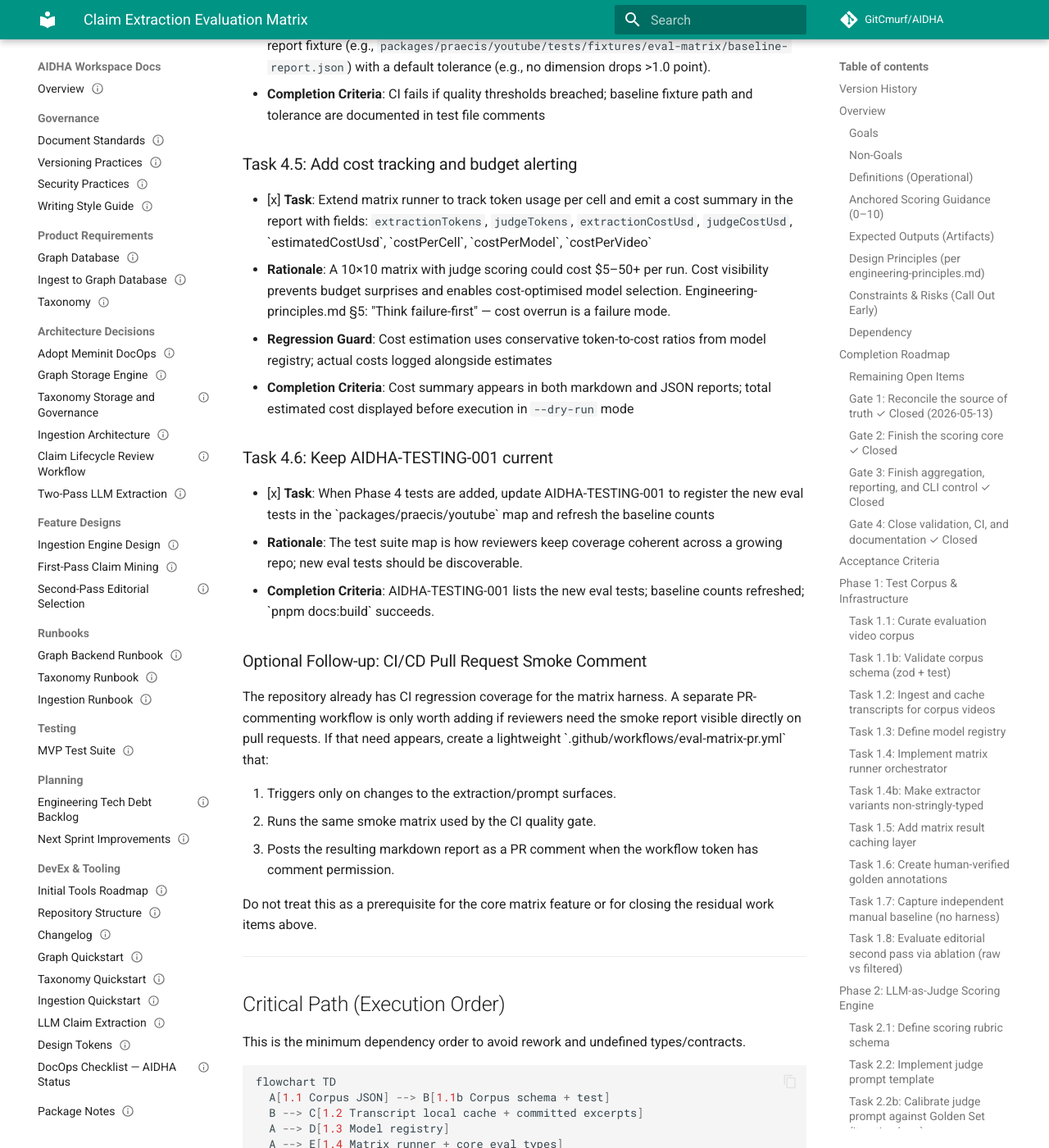
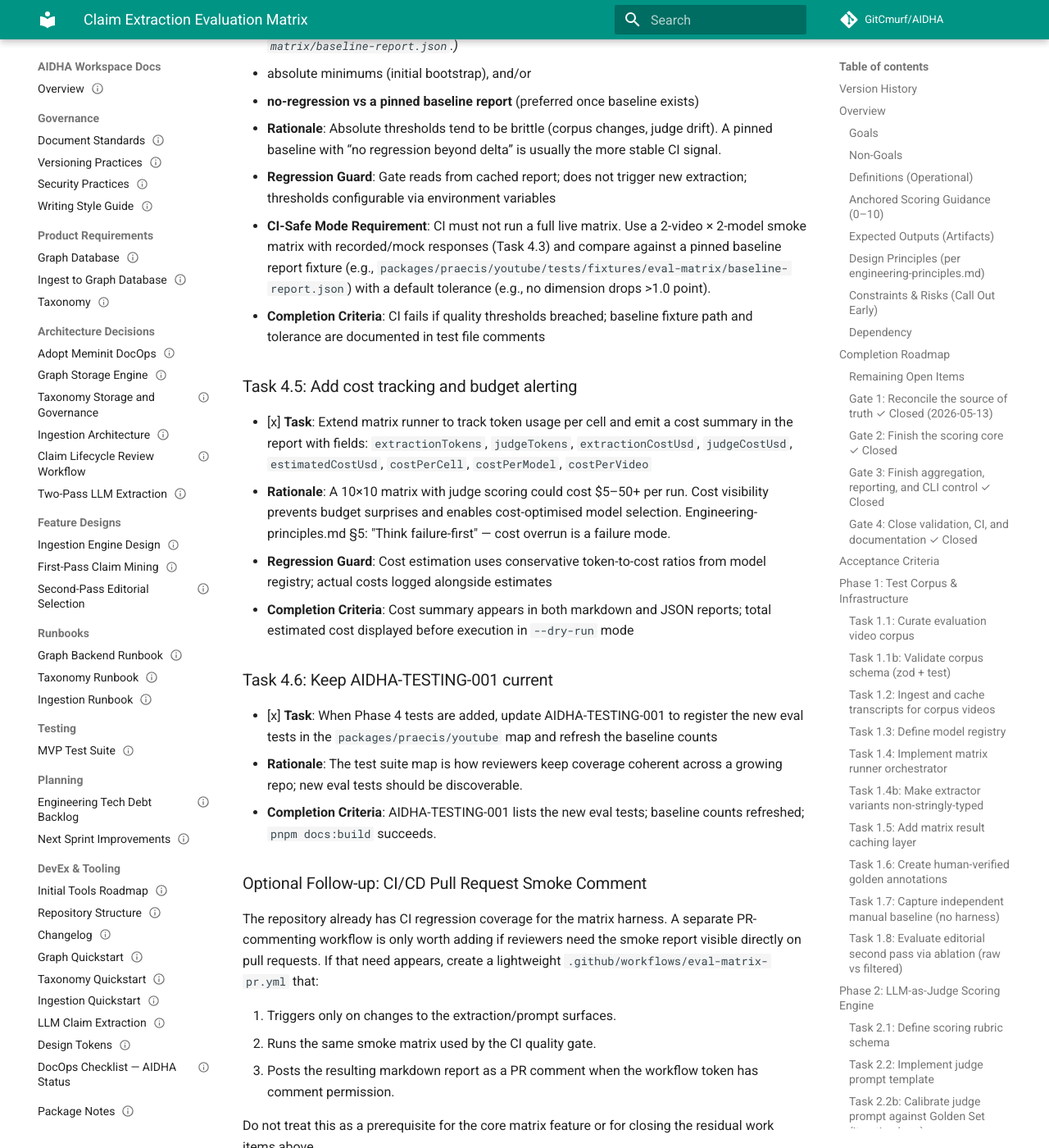
Before and after one commit to GitCmurf/AIDHA, an MkDocs documentation site: the page built from docs/05-planning/tasks/task-004-claim-extraction-evaluation-matrix.md, in a window 1280 px wide and 1400 px high, scrolled down 24850 px. Shown: the whole window at 82% size. Built offline with MkDocs 1.6.1 and Material for MkDocs 9.7.7, drawn with Linux system fonts in a browser that asks for light colours; comment, search, counter and statistics services are not loaded; the version menu is left out; some of the changed text lies outside the part shown.

Commit message:
docs: fix task plan markdown and versions

```diff
--- a/docs/01-indices/catalog.json
+++ b/docs/01-indices/catalog.json
@@ -704,7 +704,7 @@
       "document_id": "AIDHA-TASK-004",
       "owner": "Ingestion Engineering Lead",
       "status": "Approved",
-      "version": "0.9",
+      "version": "1.0",
       "last_updated": "2026-05-13",
       "title": "Claim Extraction Evaluation Matrix",
       "type": "TASK",
@@ -824,7 +824,7 @@
       "document_id": "AIDHA-TASK-002",
       "owner": "Product",
       "status": "Approved",
-      "version": "0.4",
+      "version": "0.5",
       "last_updated": "2026-05-13",
       "title": "MVP Vertical Slice Completion Task List",
       "type": "TASK",
--- a/docs/05-planning/tasks/task-004-claim-extraction-evaluation-matrix.md
+++ b/docs/05-planning/tasks/task-004-claim-extraction-evaluation-matrix.md
@@ -35,6 +35,7 @@
 | 0.7     | 2026-05-13 | AI-assisted | Add a concrete completion roadmap for the remaining matrix workstream and closeout order. | — | Draft | AIDHA-TASK-003 |
 | 0.8     | 2026-05-13 | AI-assisted | Reconcile implementation state with task checklist: mark shipped tasks resolved, correct model registry spec and model candidates, fix internal ScoreDimension duplication, add implementation-evolved notices at stale type specs, update Completion Roadmap to reflect gate completion and list remaining open items. | — | Approved | AIDHA-EVAL-TASK-004 |
 | 0.9     | 2026-05-13 | AI-assisted | Clarify that the core matrix harness is already implemented, reframe remaining work as evidence artifacts, and move PR-comment workflow to optional follow-up. | — | Approved | AIDHA-EVAL-TASK-004 |
+| 1.0     | 2026-05-14 | AI-assisted | Fix Markdown code-span escapes, remove the optional PR workflow from the critical path diagram, and align the remaining open-item wording with the current repo state. | — | Approved | AIDHA-EVAL-TASK-004 |
 
 ## Overview
 
@@ -646,22 +647,22 @@
 
 ### Task 4.5: Add cost tracking and budget alerting
 
-- [x] **Task**: Extend matrix runner to track token usage per cell and emit a cost summary in the report with fields: `extractionTokens`, `judgeTokens`, `extractionCostUsd`, `judgeCostUsd`, \`estimatedCostUsd\`, \`costPerCell\`, \`costPerModel\`, \`costPerVideo\`
+- [x] **Task**: Extend matrix runner to track token usage per cell and emit a cost summary in the report with fields: `extractionTokens`, `judgeTokens`, `extractionCostUsd`, `judgeCostUsd`, `estimatedCostUsd`, `costPerCell`, `costPerModel`, `costPerVideo`
 - **Rationale**: A 10×10 matrix with judge scoring could cost $5–50+ per run. Cost visibility prevents budget surprises and enables cost-optimised model selection. Engineering-principles.md §5: "Think failure-first" — cost overrun is a failure mode.
 - **Regression Guard**: Cost estimation uses conservative token-to-cost ratios from model registry; actual costs logged alongside estimates
 - **Completion Criteria**: Cost summary appears in both markdown and JSON reports; total estimated cost displayed before execution in `--dry-run` mode
 
 ### Task 4.6: Keep AIDHA-TESTING-001 current
 
-- [x] **Task**: When Phase 4 tests are added, update AIDHA-TESTING-001 to register the new eval tests in the \`packages/praecis/youtube\` map and refresh the baseline counts
+- [x] **Task**: When Phase 4 tests are added, update AIDHA-TESTING-001 to register the new eval tests in the `packages/praecis/youtube` map and refresh the baseline counts
 - **Rationale**: The test suite map is how reviewers keep coverage coherent across a growing repo; new eval tests should be discoverable.
-- **Completion Criteria**: AIDHA-TESTING-001 lists the new eval tests; baseline counts refreshed; \`pnpm docs:build\` succeeds.
+- **Completion Criteria**: AIDHA-TESTING-001 lists the new eval tests; baseline counts refreshed; `pnpm docs:build` succeeds.
 
 ### Optional Follow-up: CI/CD Pull Request Smoke Comment
 
 The repository already has CI regression coverage for the matrix harness. A separate PR-commenting
 workflow is only worth adding if reviewers need the smoke report visible directly on pull requests.
-If that need appears, create a lightweight \`.github/workflows/eval-matrix-pr.yml\` that:
+If that need appears, create a lightweight `.github/workflows/eval-matrix-pr.yml` that:
 
 1. Triggers only on changes to the extraction/prompt surfaces.
 2. Runs the same smoke matrix used by the CI quality gate.
```
Also changed, not shown: other parts of docs/05-planning/tasks/task-004-claim-extraction-evaluation-matrix.md (+2 -3 lines), docs/05-planning/tasks/task-002-mvp-completion.md (+2 -2 lines), docs/05-planning/tasks/task-009-speaker-attribution.md (+2 -2 lines).
